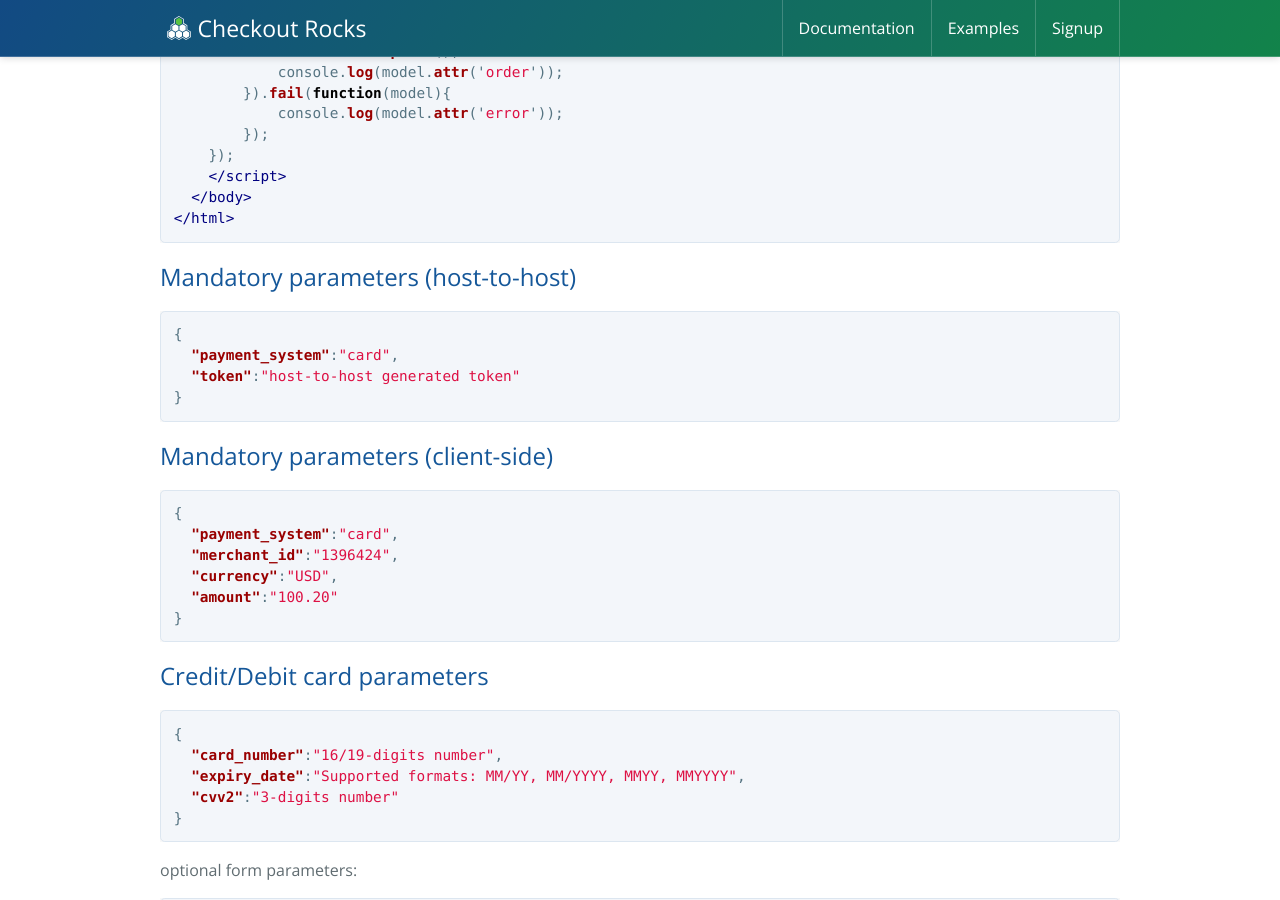
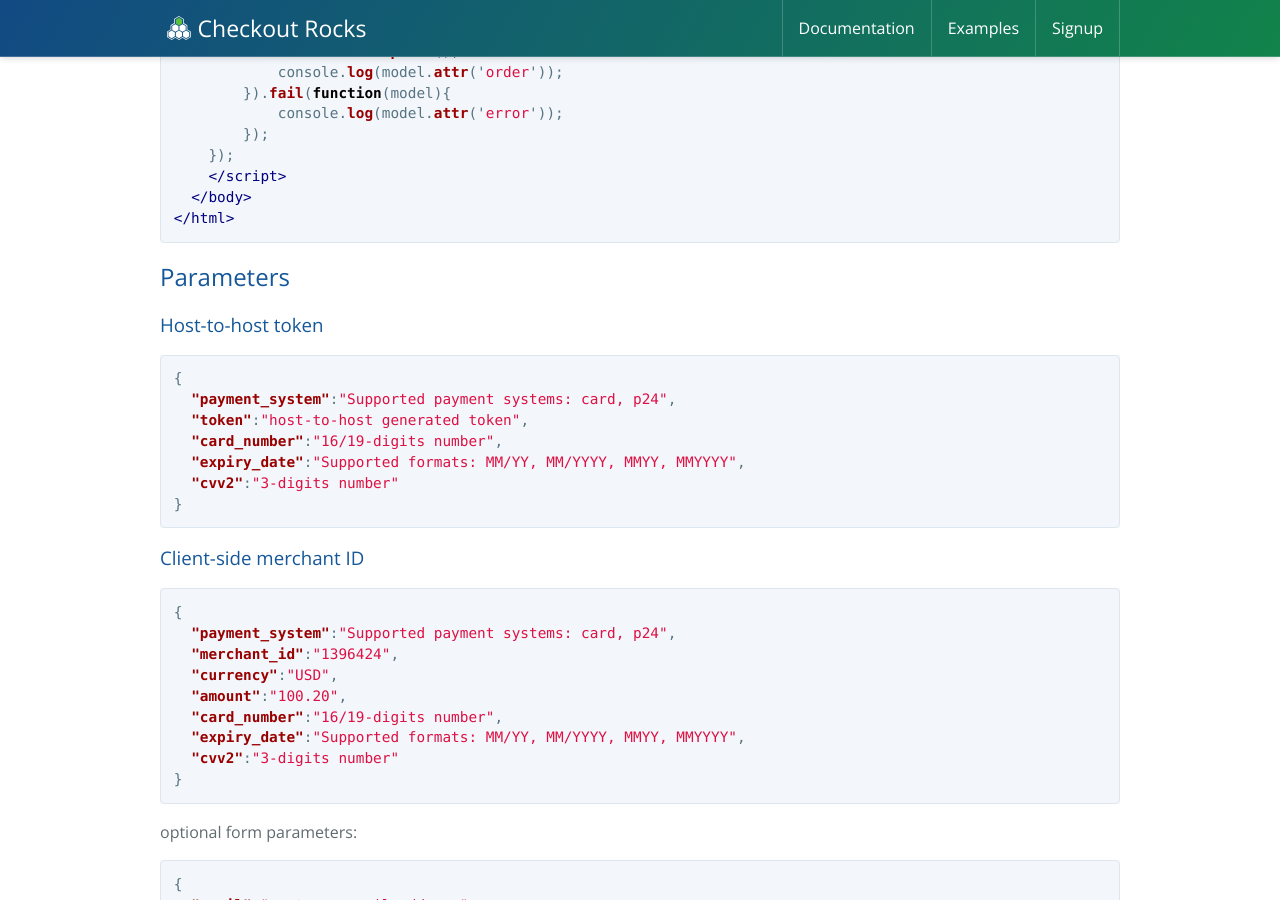
Before and after one commit to cloudipsp/ipsp-js-sdk, a Jekyll site: the page built from docs/docs/2.getting-started.md, in a window 1280 px wide and 900 px high, scrolled down 662 px. Built offline with Jekyll 4.4.1, drawn with Linux system fonts in a browser that asks for light colours.

Commit message:
update page

````diff
--- a/docs/docs/2.getting-started.md
+++ b/docs/docs/2.getting-started.md
@@ -36,32 +36,30 @@ headline: Getting Started
 </html>
 ```
 
-## Mandatory parameters (host-to-host)
+## Parameters
+
+### Host-to-host token
 
 
 ```json
 {
-  "payment_system":"card",
-  "token":"host-to-host generated token"
+  "payment_system":"Supported payment systems: card, p24",
+  "token":"host-to-host generated token",
+  "card_number":"16/19-digits number",
+  "expiry_date":"Supported formats: MM/YY, MM/YYYY, MMYY, MMYYYY",
+  "cvv2":"3-digits number"
 }
 ```
 
+### Client-side merchant ID
 
-## Mandatory parameters (client-side)
 
 ```json
 {
-  "payment_system":"card",
+  "payment_system":"Supported payment systems: card, p24",
   "merchant_id":"1396424",
   "currency":"USD",
-  "amount":"100.20"
-}
-```
-
-## Credit/Debit card parameters
-
-```json
-{
+  "amount":"100.20",
   "card_number":"16/19-digits number",
   "expiry_date":"Supported formats: MM/YY, MM/YYYY, MMYY, MMYYYY",
   "cvv2":"3-digits number"
````
